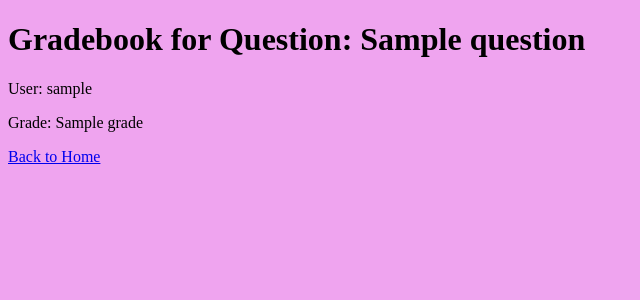
After one commit to r14dd/CSE-312-FA-23-PROJECT, a Flask app: template template/gradebook.html in a window 1280 px wide. The commit adds this page. Shown: the top 300 px of the page, without its empty margins (0-640 px from the left). Run offline with Flask 3, Linux system fonts and the light colour scheme; the template is opened without the code that fills it: most values are stand-ins (such as "Sample title", 1, 10 or a date in 2020).

Commit message:
Gradebook start

```diff
--- a/app.py
+++ b/app.py
@@ -1,5 +1,4 @@
 import secrets
-
 from flask import *
 import bcrypt
 import hashlib
@@ -14,8 +13,10 @@ mongo_client = MongoClient("mongo")
 db = mongo_client["cse312"]
 user_collection = db["users"]
 token_collection = db["tokens"]
-post_collection=db["postsds"]
+post_collection=db["poster"]
 like_counter=db["likes"]
+grade_collection = db["grades"]
+
 
 all_users=post_collection.find()
 for p in all_users:
@@ -23,6 +24,57 @@ for p in all_users:
 
 app = Flask(__name__,template_folder='template')
 socketio = SocketIO(app, cors_allowed_origins="*")
+
+def grade_submissions(question_id):
+    """Grade all submissions for a question."""
+    question = post_collection.find_one({"_id": question_id})
+    correct_answer = question['correct_answer']
+    submissions = question.get('likes', [])
+
+    graded_submissions = []
+    for user in submissions:
+        grade = "Correct" if user == correct_answer else "Incorrect"
+        graded_submissions.append({"username": user, "grade": grade})
+
+    post_collection.update_one(
+        {"_id": question_id},
+        {"$set": {"graded_submissions": graded_submissions}}
+    )
+
+@app.route("/end-question/<question_id>", methods=["POST"])
+def end_question(question_id):
+    grade_submissions(question_id)
+    return '', 204  # No content to return
+
+
+@app.route("/my-grades")
+def view_my_grades():
+    """View grades for the logged-in user."""
+    if "auth_token" in request.cookies:
+        at = request.cookies.get('auth_token')
+        user = token_collection.find_one({"auth_token": at})
+        if user:
+            grades = grade_collection.find({"username": user["username"]})
+            return render_template("my_grades.html", grades=grades)
+        else:
+            return redirect(url_for("login_render"))
+    else:
+        return redirect(url_for("login_render"))
+
+@app.route("/gradebook/<question_id>")
+def view_gradebook(question_id):
+    """View all grades for a question created by the logged-in user."""
+    if "auth_token" in request.cookies:
+        at = request.cookies.get('auth_token')
+        user = token_collection.find_one({"auth_token": at})
+        question = post_collection.find_one({"_id": question_id})
+        if question and question['author'] == user['username']:
+            grades = grade_collection.find({"question_id": question_id})
+            return render_template("gradebook.html", grades=grades, question=question)
+        else:
+            return make_response("Unauthorized", 401)
+    else:
+        return redirect(url_for("login_render"))
 
 def generate_random_string():
     return str(random.randint(1000, 9999))
@@ -132,40 +184,23 @@ def login():
 
 @app.route("/like-or-unlike-post/<post_id>", methods=["POST"])
 def like_or_unlike_post(post_id):
-    action = request.form['action']
-    username = ""
-    if "auth_token" in request.cookies:
-        at = request.cookies.get('auth_token')
-        user = token_collection.find_one({"auth_token": at})
-        username = user["username"]
+    user_answer = request.form['action']
+    post = post_collection.find_one({"_id": post_id})
+
+    if post:
+        correct_answer = post['correct_answer']
+        user = "Guest"  # Replace with actual user identification logic
+        is_correct = user_answer == correct_answer
+
+        # Update the post with the user's answer and whether it was correct
+        post_collection.update_one(
+            {"_id": post_id},
+            {"$push": {"answers": {"user": user, "is_correct": is_correct}}}
+        )
+
+        return redirect(url_for("index_page"))
     else:
-        username = "Guest"
-
-    post = post_collection.find_one({"_id": post_id})
-    print(post)
-    if 'likes' not in post:
-        post['likes'] = []
-
-
-    correctAns=post["correct_answer"]
-
-    if(correctAns==action):
-        if username not in post['likes']:
-            post_collection.update_one({"_id": post_id}, {"$push": {"likes": username}})
-
-            return make_response("correct ", 200)
-        else:
-            return make_response("You have attempted this twice ", 200)
-    else:
-        if username not in post['likes']:
-            return make_response("incorrect ", 200)
-        else:
-
-            return make_response("Incorrect and You have attempted this twice", 200)
-    print("Correct ans is "+correctAns)
-
-    return redirect(url_for("index_page"))
-
+        return "Post not found", 404
 
 if __name__ == "__main__":
     app.run(host="0.0.0.0",port=8080,debug=True)
--- /dev/null
+++ b/template/gradebook.html
@@ -0,0 +1,19 @@
+<!DOCTYPE html>
+<html>
+<head>
+    <title>Gradebook</title>
+    <link rel="stylesheet" href="/static/style.css">
+</head>
+<body>
+    <h1>Gradebook for Question: {{ question.title }}</h1>
+    <div id="grades">
+        {% for grade in grades %}
+            <div class="grade">
+                <p>User: {{ grade.username }}</p>
+                <p>Grade: {{ grade.grade }}</p>
+            </div>
+        {% endfor %}
+    </div>
+    <a href="/index.html">Back to Home</a>
+</body>
+</html>
```
Also changed, not shown: template/index.html (+24 -4 lines), template/my_grades.html (added, +19 -0 lines).
